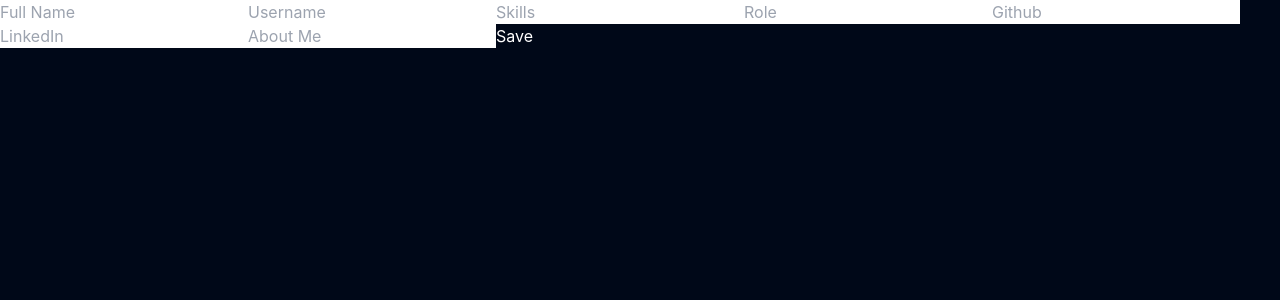
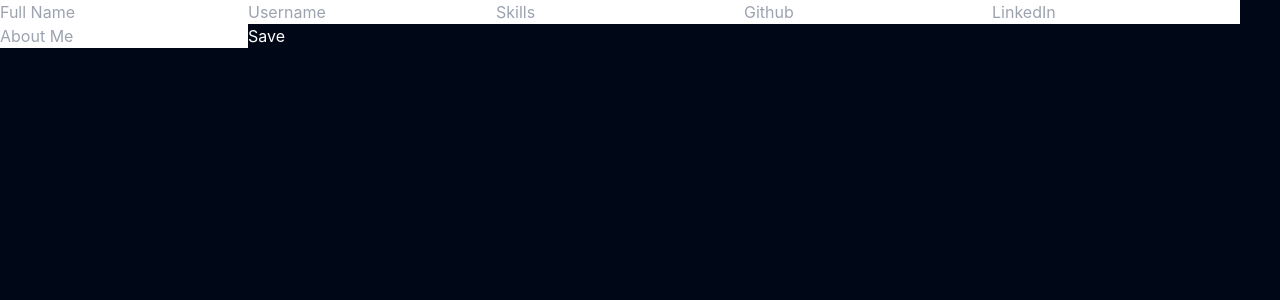
Before and after one commit to Alex321111/Final-Project-SoC, a Next.js app in the folder hack-fun/: page /register in a window 1280 px wide. Shown: the top 300 px of the page. Built offline with nearby package versions, Linux system fonts and the light colour scheme.

Commit message:
Small Changes

```diff
--- a/hack-fun/pages/profile.jsx
+++ b/hack-fun/pages/profile.jsx
@@ -1,4 +1,3 @@
-
 import LeftSideBar from "../src/app/components/LeftSideBar";
 import Footer from "../src/app/components/Footer";
 import Header from "../src/app/components/Header";
--- a/hack-fun/src/app/components/AccountForm.jsx
+++ b/hack-fun/src/app/components/AccountForm.jsx
@@ -97,17 +97,17 @@ function AccountForm() {
 				placeholder="Username"
 			/>
 			<input
-        type="text" //Make dropdown with choices
+				type="text"
 				value={skills}
 				onChange={handleSkillsChange}
 				placeholder="Skills"
 			/>
-      <input
-        type="text"
+			{/* <input
+				type="text" //Make dropdown with choices - edit Supabase table so that this column isn't unique
 				value={roleDescription}
 				onChange={handleRoleChange}
 				placeholder="Role"
-      />
+			/> */}
 			<input
 				type="text"
 				value={github}
@@ -126,7 +126,9 @@ function AccountForm() {
 				onChange={handleAboutMeChange}
 				placeholder="About Me"
 			/>
-      <button onClick={handleSave} disabled={loading}>
+			<button
+				onClick={handleSave}
+				disabled={loading}>
 				Save
 			</button>
 		</div>
```
Lines whose indentation alone changed are shown as unchanged.
